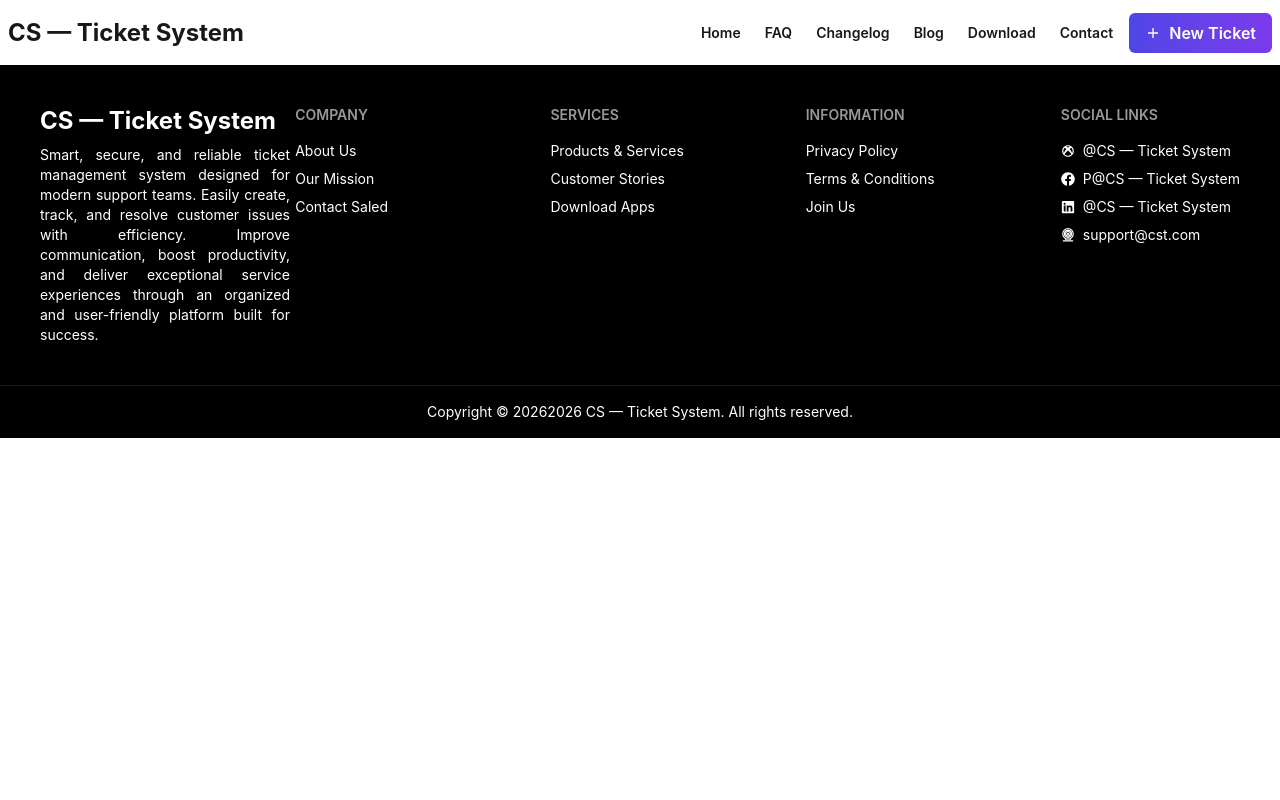
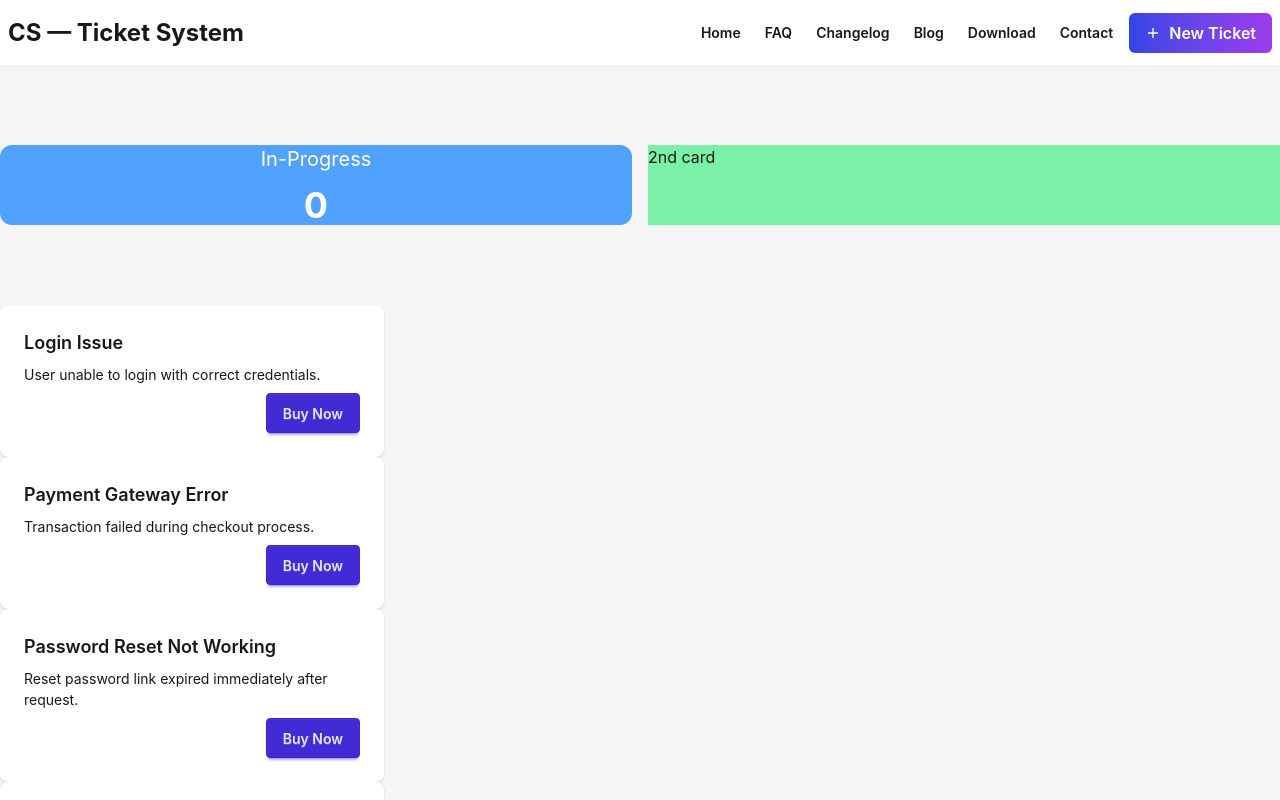
Before and after one commit to Web-hero-Dinajpur/Mission-assigmment-Progress, a React (Vite) app: page / in a window 1280 px wide. Shown: the top 800 px of the page. Built offline with nearby package versions, Linux system fonts and the light colour scheme.

Commit message:
card section commit

```diff
--- /dev/null
+++ b/public/tiketData.json
@@ -0,0 +1,110 @@
+[
+  {
+    "id": 1,
+    "title": "Login Issue",
+    "description": "User unable to login with correct credentials.",
+    "customer": "Rahim Uddin",
+    "priority": "High",
+    "status": "Open",
+    "createdAt": "2026-03-01T09:15:00Z"
+  },
+  {
+    "id": 2,
+    "title": "Payment Gateway Error",
+    "description": "Transaction failed during checkout process.",
+    "customer": "Karim Hasan",
+    "priority": "High",
+    "status": "In Progress",
+    "createdAt": "2026-03-01T11:30:00Z"
+  },
+  {
+    "id": 3,
+    "title": "Password Reset Not Working",
+    "description": "Reset password link expired immediately after request.",
+    "customer": "Nusrat Jahan",
+    "priority": "Medium",
+    "status": "Open",
+    "createdAt": "2026-03-02T08:45:00Z"
+  },
+  {
+    "id": 4,
+    "title": "Profile Update Failed",
+    "description": "User cannot update profile information.",
+    "customer": "Sabbir Ahmed",
+    "priority": "Low",
+    "status": "Resolved",
+    "createdAt": "2026-03-02T10:20:00Z"
+  },
+  {
+    "id": 5,
+    "title": "Dashboard Loading Slow",
+    "description": "Dashboard takes too long to load after login.",
+    "customer": "Fatema Akter",
+    "priority": "Medium",
+    "status": "In Progress",
+    "createdAt": "2026-03-02T13:05:00Z"
+  },
+  {
+    "id": 6,
+    "title": "Email Notification Missing",
+    "description": "Customer not receiving ticket confirmation emails.",
+    "customer": "Imran Hossain",
+    "priority": "High",
+    "status": "Open",
+    "createdAt": "2026-03-02T15:40:00Z"
+  },
+  {
+    "id": 7,
+    "title": "Attachment Upload Error",
+    "description": "File upload fails when attaching screenshots.",
+    "customer": "Tania Rahman",
+    "priority": "Medium",
+    "status": "In Progress",
+    "createdAt": "2026-03-02T17:10:00Z"
+  },
+  {
+    "id": 8,
+    "title": "Search Function Not Working",
+    "description": "Search results not displaying correct data.",
+    "customer": "Arif Chowdhury",
+    "priority": "Low",
+    "status": "Open",
+    "createdAt": "2026-03-03T09:00:00Z"
+  },
+  {
+    "id": 9,
+    "title": "Account Suspension Error",
+    "description": "Active account showing as suspended.",
+    "customer": "Mitu Sultana",
+    "priority": "High",
+    "status": "Open",
+    "createdAt": "2026-03-03T10:25:00Z"
+  },
+  {
+    "id": 10,
+    "title": "UI Alignment Issue",
+    "description": "Buttons misaligned on mobile view.",
+    "customer": "Rasel Khan",
+    "priority": "Low",
+    "status": "Resolved",
+    "createdAt": "2026-03-03T11:50:00Z"
+  },
+  {
+    "id": 11,
+    "title": "Report Export Failed",
+    "description": "Unable to export reports in PDF format.",
+    "customer": "Shila Akter",
+    "priority": "Medium",
+    "status": "In Progress",
+    "createdAt": "2026-03-03T13:15:00Z"
+  },
+  {
+    "id": 12,
+    "title": "Two-Factor Authentication Issue",
+    "description": "OTP not received during login verification.",
+    "customer": "Mahmudul Islam",
+    "priority": "High",
+    "status": "Open",
+    "createdAt": "2026-03-03T14:30:00Z"
+  }
+]
--- a/src/App.jsx
+++ b/src/App.jsx
@@ -1,13 +1,24 @@
+import { Suspense } from 'react'
 import './App.css'
 import Footer from './Components/Shared/Footer/Footer'
 import Navbar from './Components/Shared/Navbar.jsx/Navbar'
+import TopBannar from './Components/Pages/TopBannar/TopBannar'
+import MainSection from './Components/MainSection/MainSection'
+
+const tiketAllData = fetch('./tiketData.json')
+  .then(res => res.json())
+
 function App() {
 
 
   return (
     <>
-      <div className='w-[1280px] mx-auto'>
-        <Navbar></Navbar>
+      <Navbar></Navbar>
+      <div className='bg-[#F5F5F5]'>
+        <TopBannar></TopBannar>
+        <Suspense fallback={<span className="loading loading-bars loading-xl"></span>}>
+          <MainSection tiketAllData={tiketAllData}></MainSection>
+        </Suspense>
       </div>
       <Footer></Footer>
     </>
--- /dev/null
+++ b/src/Components/MainSection/MainSection.jsx
@@ -0,0 +1,16 @@
+import React, { use } from 'react';
+import Tiket from './Tiket';
+
+const MainSection = ({tiketAllData}) => {
+    const newTiketData = use(tiketAllData);
+    console.log(newTiketData)
+    return (
+        <div>
+            {
+                newTiketData.map(tiket=><Tiket tiket={tiket}></Tiket>)
+            }
+        </div>
+    );
+};
+
+export default MainSection;
--- /dev/null
+++ b/src/Components/MainSection/Tiket.jsx
@@ -0,0 +1,18 @@
+import React from 'react';
+
+const Tiket = ({ tiket }) => {
+    const { title, description, customer, priority, status, createdAt } = tiket;
+    return (
+        <div className="card bg-base-100 w-96 shadow-sm">
+            <div className="card-body">
+                <h2 className="card-title">{title}</h2>
+                <p>{description}</p>
+                <div className="card-actions justify-end">
+                    <button className="btn btn-primary">Buy Now</button>
+                </div>
+            </div>
+        </div>
+    );
+};
+
+export default Tiket;
--- /dev/null
+++ b/src/Components/Pages/TopBannar/TopBannar.jsx
@@ -0,0 +1,22 @@
+// import bannar1 from '../../../assets/vector1.png'
+// import bannar2 from '../../../assets/vector2.png'
+const TopBannar = () => {
+
+    return (
+        <div className='w-[1280px] mx-auto flex gap-4 justify-between py-[80px]'>
+
+            <div className="w-full flex-1 bg-blue-400 text-center  text-white rounded-xl">
+                <div className=' text-center'>
+                 <p className="text-xl">In-Progress</p>
+                <h2 className="font-bold text-4xl mt-3">0</h2>
+               </div>
+            </div>
+
+            <div className="flex-1 bg-green-300">
+                <h2>2nd card</h2>
+            </div>
+        </div>
+    );
+};
+
+export default TopBannar;
--- /dev/null
+++ b/src/Components/Pages/TopBannar/topbannar.css
@@ -0,0 +1,3 @@
+.bannar{
+   background-image: bg-[url(/img/mountains.jpg)] ;
+}
--- a/src/Components/Shared/Navbar.jsx/Navbar.jsx
+++ b/src/Components/Shared/Navbar.jsx/Navbar.jsx
@@ -2,7 +2,7 @@ import React from 'react';
 import { IoMdAdd } from "react-icons/io";
 const Navbar = () => {
     return (
-        <div className="navbar bg-[#FFFFFF] justify-between font-semibold">
+        <div className="navbar bg-[#FFFFFF] justify-between font-semibold w-[1280px] mx-auto">
             <div className="navbar-start">
                 <div className="dropdown">
                     <div tabIndex={0} role="button" className="btn btn-ghost lg:hidden">
@@ -30,7 +30,7 @@ const Navbar = () => {
                     <li><a>Download</a></li>
                     <li><a>Contact</a></li>
                 </ul>
-                <div className="bg-gradient-to-r from-[#4F46E5] to-[#7C3AED]
+                <div className="bg-gradient-to-r from-[#2F46E5] to-[#9C3AED]
                 hover:from-[#4338CA] hover:to-[#6D28D9]
                 text-white px-4 py-2 rounded-md
                 flex items-center gap-2">
```
Also changed, not shown: src/assets/vector1.png (added), src/assets/vector2.png (added).
